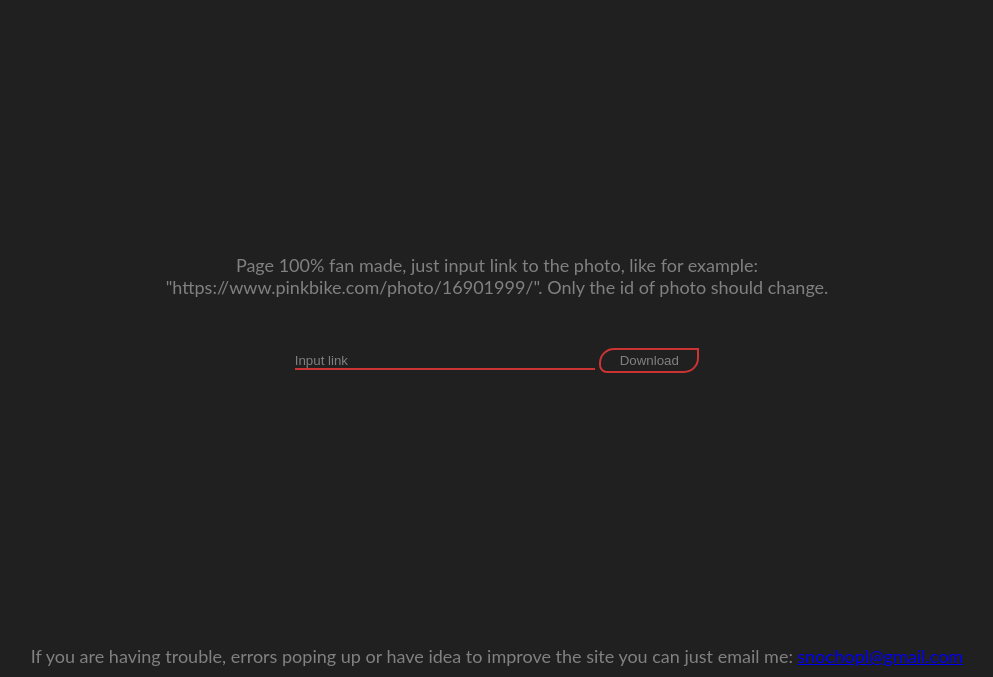
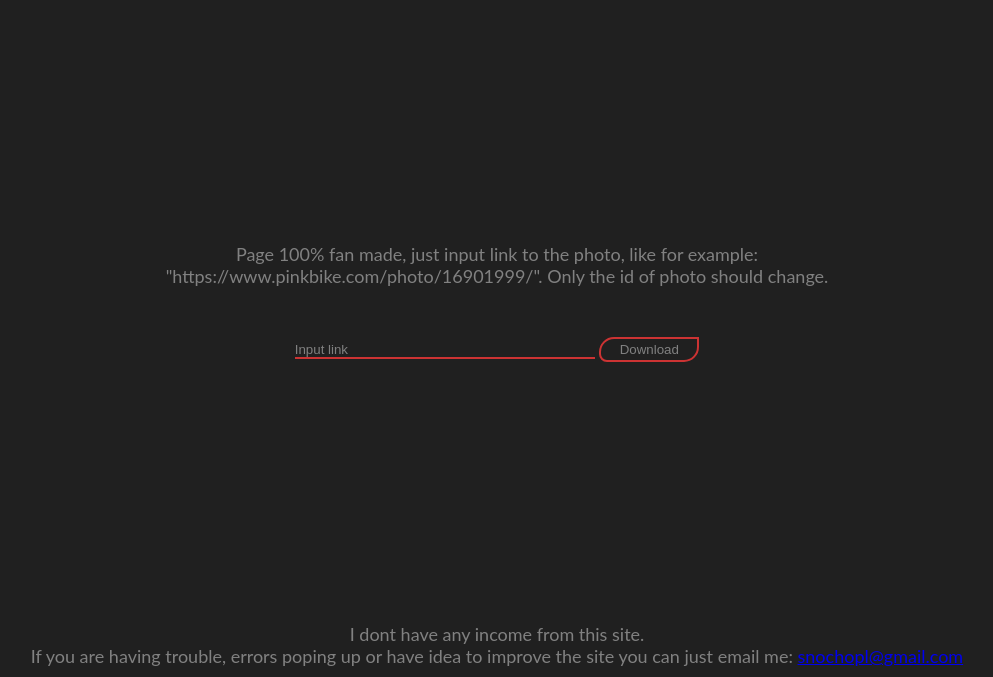
Before and after one commit to snoh666/photo-downloader-from-pinkbike.com, a plain HTML site: page index.html in a window 1280 px wide. Shown: the part 123-800 px from the top of the page, without its empty margins (143-1136 px from the left). Drawn offline with Linux system fonts and the light colour scheme.

Commit message:
Added info about income

```diff
--- a/index.html
+++ b/index.html
@@ -35,6 +35,9 @@
         </section>
         <footer>
             <div class="footer">
+                <p>
+                    I dont have any income from this site.
+                </p>
                 <span>
                     If you are having trouble, errors poping up or have idea to improve the site
                     you can just email me: <a href="mailto:snochopl@gmail.com">snochopl@gmail.com</a>
```
